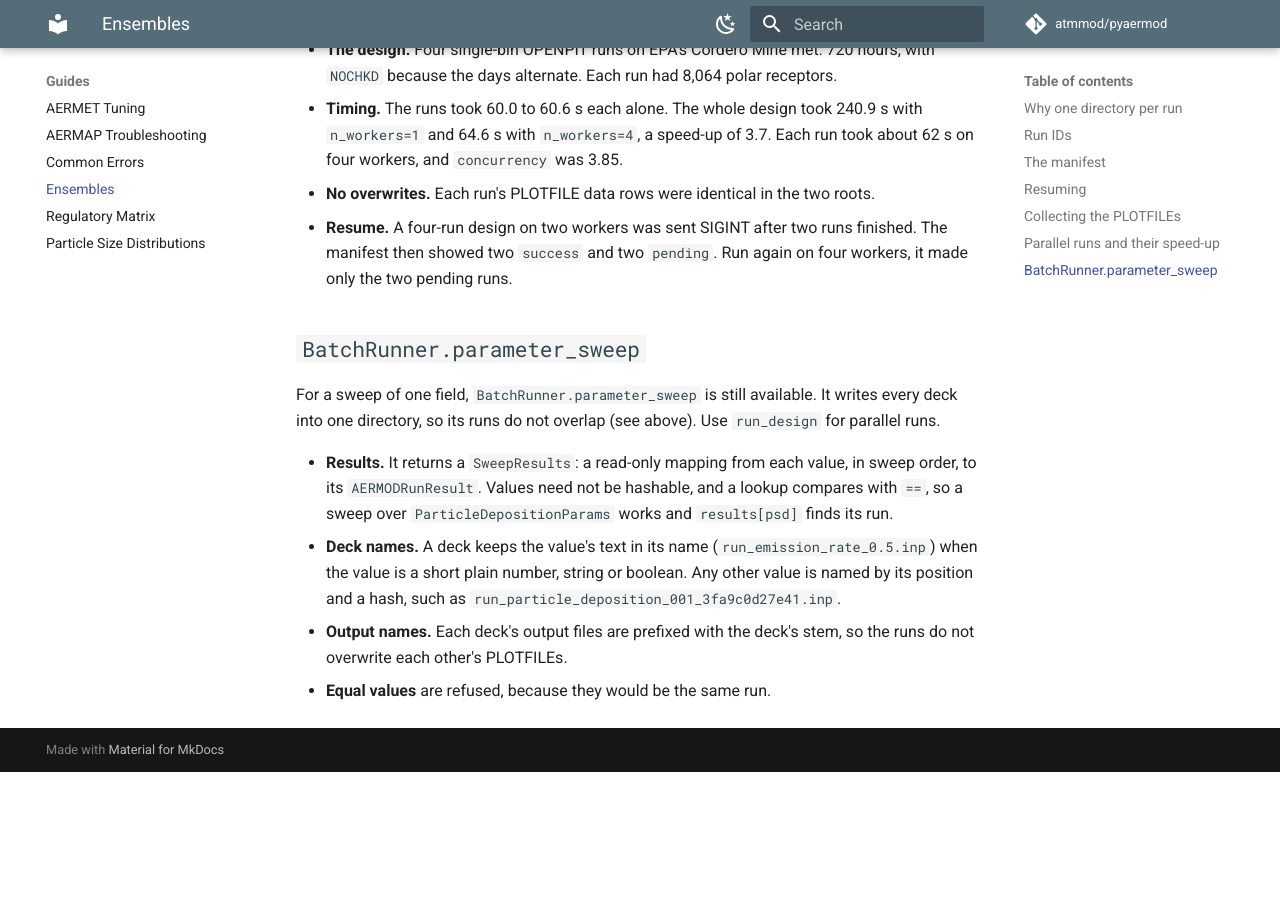
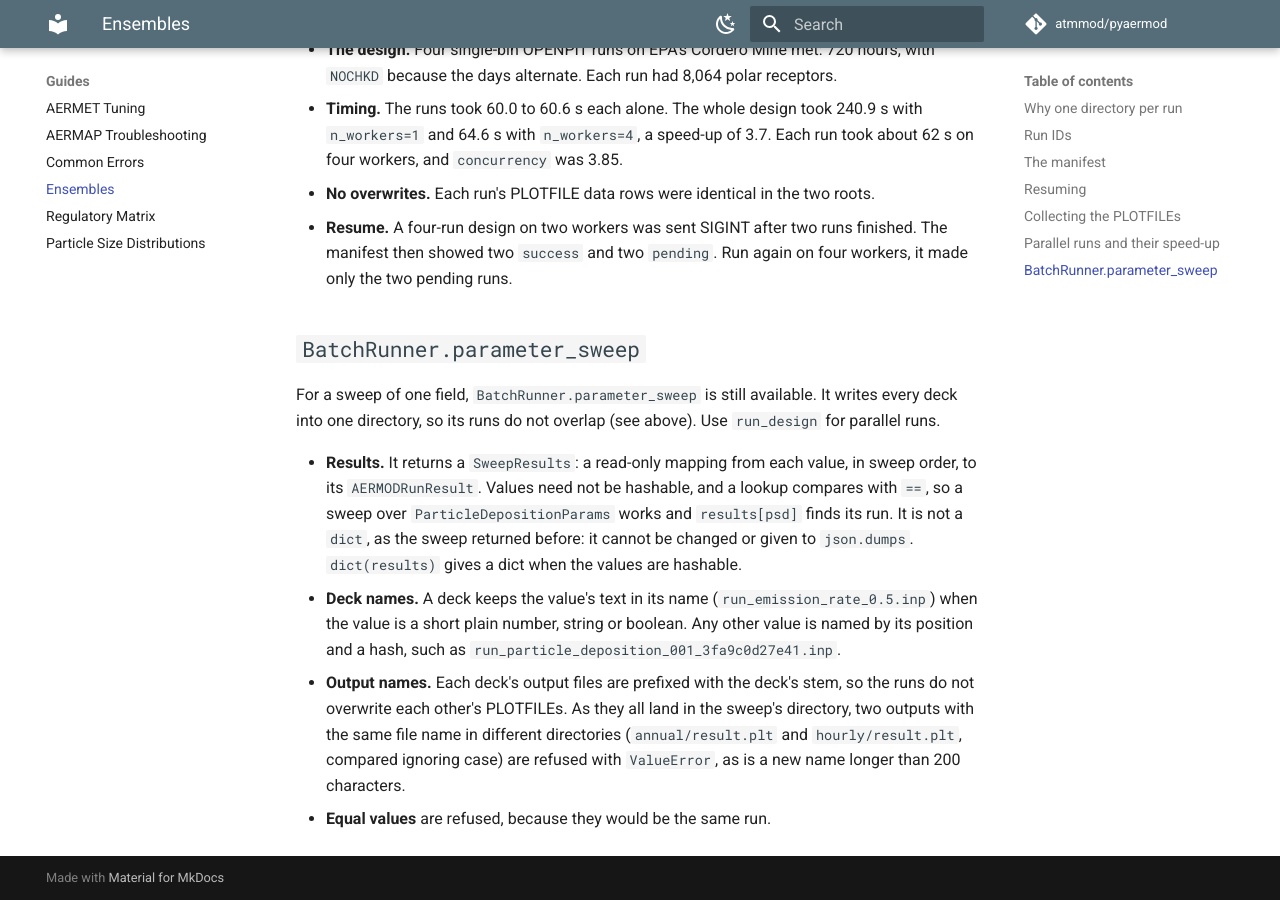
Before and after one commit to atmmod/pyaermod, an MkDocs documentation site: the page built from docs/ensemble.md, in a window 1280 px wide and 900 px high, scrolled down 6003 px. Built offline with MkDocs 1.6.1 and Material for MkDocs 9.7.7, drawn with Linux system fonts in a browser that asks for light colours; comment, search, counter and statistics services are not loaded; before the commit the page ends 6775 px from its top, so only the background shows below that.

Commit message:
Say what parameter_sweep's new return value and output renaming break, and return real mapping views
SweepResults replaced the dict parameter_sweep used to return, but the
changelog did not call that breaking and the PR said existing uses
still work. On the dict, isinstance(results, dict), item assignment and
json.dumps worked; on SweepResults they do not, and items() and
values() returned lists rather than views. The entry is now marked
breaking, lists what stopped working and names dict(results) as the
way back for hashable values; items() and values() now return
ItemsView and ValuesView in sweep order, as a Mapping should.

Renaming each deck's outputs into the sweep directory also means two
outputs with one file name in different directories
(annual/result.plt, hourly/result.plt) are now refused, as is a renamed
name over AERMOD's 200 characters. The base swept such a project
without complaint. The docstring's Raises section, the changelog and
docs/ensemble.md now say so, and a test pins it.

Co-Authored-By: Claude Opus 5.5 <noreply@anthropic.com>

```diff
--- a/docs/ensemble.md
+++ b/docs/ensemble.md
@@ -278,10 +278,17 @@ overlap (see above). Use `run_design` for parallel runs.
   value, in sweep order, to its `AERMODRunResult`. Values need not be
   hashable, and a lookup compares with `==`, so a sweep over
   `ParticleDepositionParams` works and `results[psd]` finds its run.
+  It is not a `dict`, as the sweep returned before: it cannot be
+  changed or given to `json.dumps`. `dict(results)` gives a dict when
+  the values are hashable.
 - **Deck names.** A deck keeps the value's text in its name
   (`run_emission_rate_0.5.inp`) when the value is a short plain number,
   string or boolean. Any other value is named by its position and a hash,
   such as `run_particle_deposition_001_3fa9c0d27e41.inp`.
 - **Output names.** Each deck's output files are prefixed with the
-  deck's stem, so the runs do not overwrite each other's PLOTFILEs.
+  deck's stem, so the runs do not overwrite each other's PLOTFILEs. As
+  they all land in the sweep's directory, two outputs with the same file
+  name in different directories (`annual/result.plt` and
+  `hourly/result.plt`, compared ignoring case) are refused with
+  `ValueError`, as is a new name longer than 200 characters.
 - **Equal values** are refused, because they would be the same run.
```
Also changed, not shown: CHANGELOG.md (+15 -3 lines), 2 other files.
